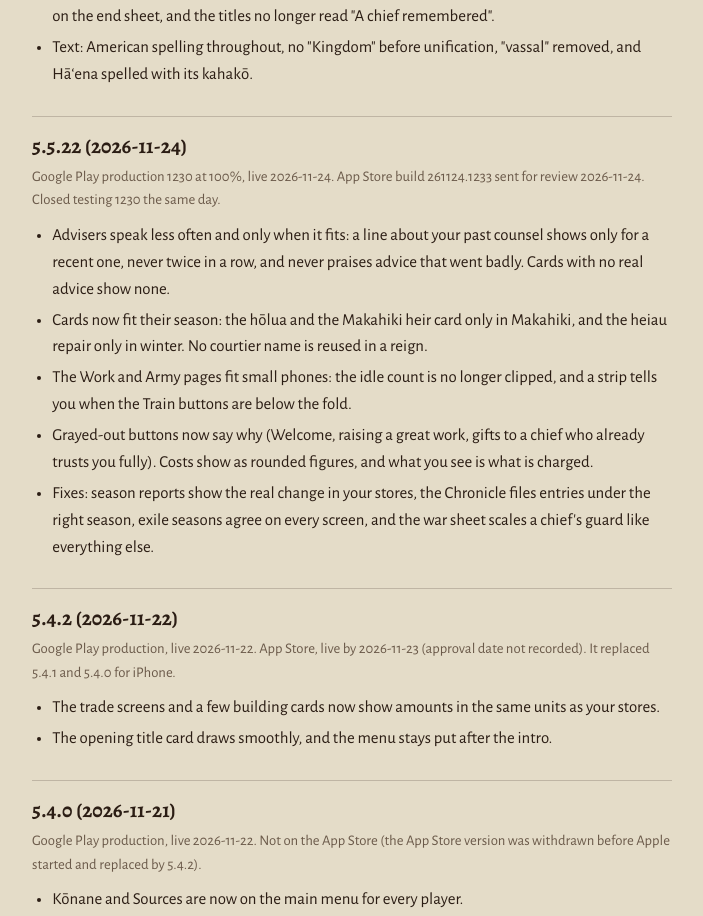
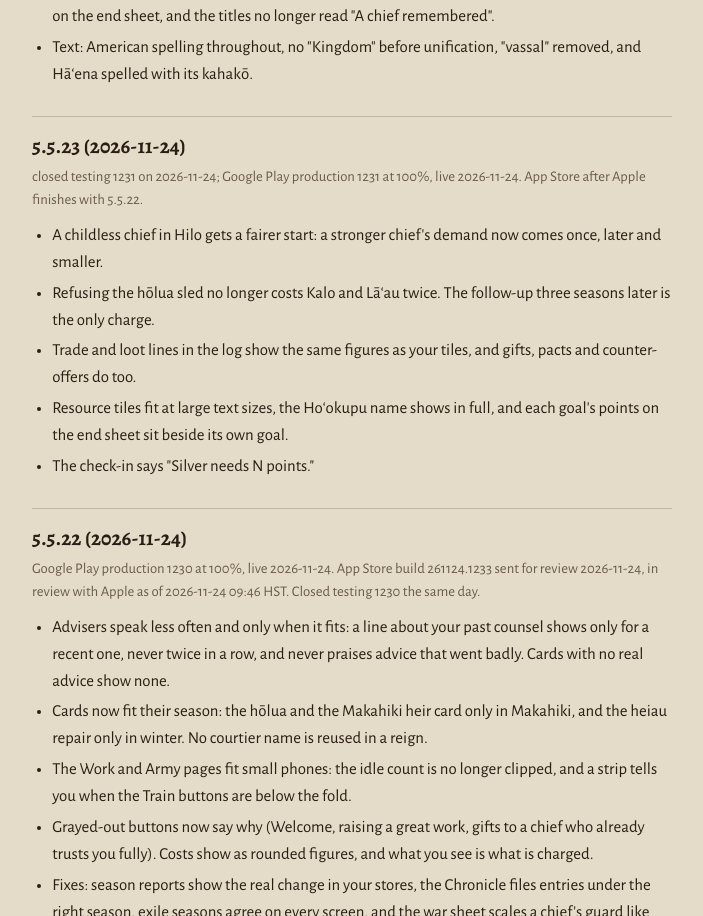
Before and after one commit to leftym/Duralek, a plain HTML site: page alii/release-notes.html in a window 1280 px wide. Shown: the part 945-1861 px from the top of the page, without its empty margins (288-991 px from the left). Drawn offline with Linux system fonts and the light colour scheme.

Commit message:
Aliʻi release notes: 5.5.23 live on Google Play, 5.5.22 in App Store review
Co-Authored-By: Claude Opus 5.5 <noreply@anthropic.com>
Claude-Session: https://claude.ai/code/session_013z2ydSFxaMUs1ZUjegomNp

```diff
--- a/alii/release-notes.html
+++ b/alii/release-notes.html
@@ -61,8 +61,18 @@ a{color:var(--kalo)}
 <li>Endings: the medal is capped by goals met and the sheet says why, four lines of your chant show on the end sheet, and the titles no longer read "A chief remembered".</li>
 <li>Text: American spelling throughout, no "Kingdom" before unification, "vassal" removed, and Hāʻena spelled with its kahakō.</li>
 </ul></section>
+<section class="rel"><h2>5.5.23 (2026-11-24)</h2>
+<p class="where">closed testing 1231 on 2026-11-24; Google Play production 1231 at 100%, live 2026-11-24. App Store after Apple finishes with 5.5.22.</p>
+
+<ul>
+<li>A childless chief in Hilo gets a fairer start: a stronger chief's demand now comes once, later and smaller.</li>
+<li>Refusing the hōlua sled no longer costs Kalo and Lāʻau twice. The follow-up three seasons later is the only charge.</li>
+<li>Trade and loot lines in the log show the same figures as your tiles, and gifts, pacts and counter-offers do too.</li>
+<li>Resource tiles fit at large text sizes, the Hoʻokupu name shows in full, and each goal's points on the end sheet sit beside its own goal.</li>
+<li>The check-in says "Silver needs N points."</li>
+</ul></section>
 <section class="rel"><h2>5.5.22 (2026-11-24)</h2>
-<p class="where">Google Play production 1230 at 100%, live 2026-11-24. App Store build 261124.1233 sent for review 2026-11-24. Closed testing 1230 the same day.</p>
+<p class="where">Google Play production 1230 at 100%, live 2026-11-24. App Store build 261124.1233 sent for review 2026-11-24, in review with Apple as of 2026-11-24 09:46 HST. Closed testing 1230 the same day.</p>
 
 <ul>
 <li>Advisers speak less often and only when it fits: a line about your past counsel shows only for a recent one, never twice in a row, and never praises advice that went badly. Cards with no real advice show none.</li>
```
